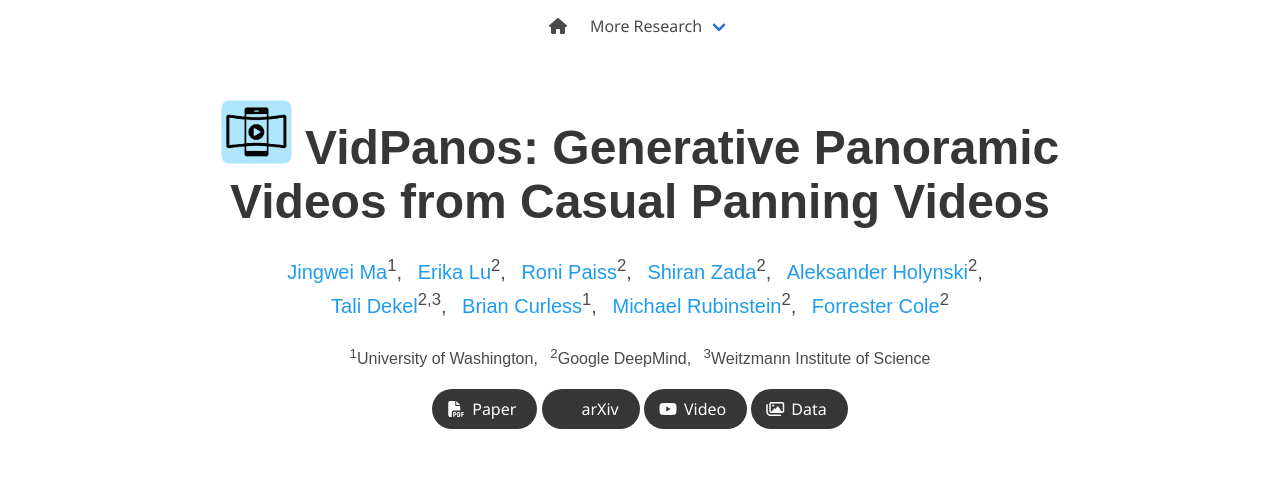
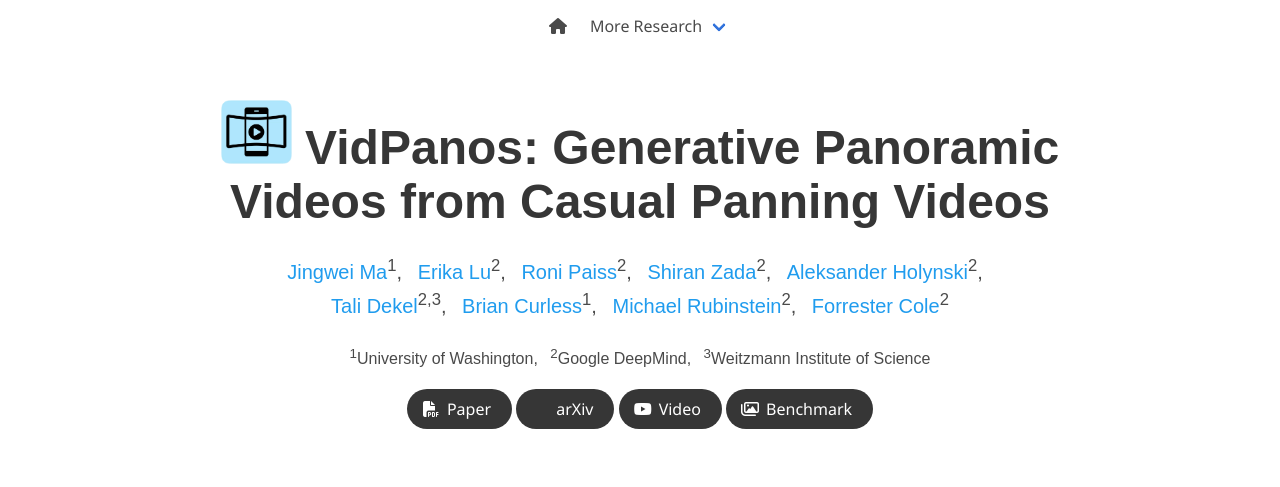
Before and after one commit to jingweim/vidpanos, a plain HTML site: page index.html in a window 1280 px wide. Shown: the top 487 px of the page. Drawn offline with nearby package versions, Linux system fonts and the light colour scheme; animation ran at ten frames a second; some icons are missing; a web font is replaced by a local one.

Commit message:
Update index.html

```diff
--- a/index.html
+++ b/index.html
@@ -208,7 +208,7 @@
                   <span class="icon">
                       <i class="far fa-images"></i>
                   </span>
-                  <span>Data</span>
+                  <span>Benchmark</span>
                   </a>
             </div>
 
```
